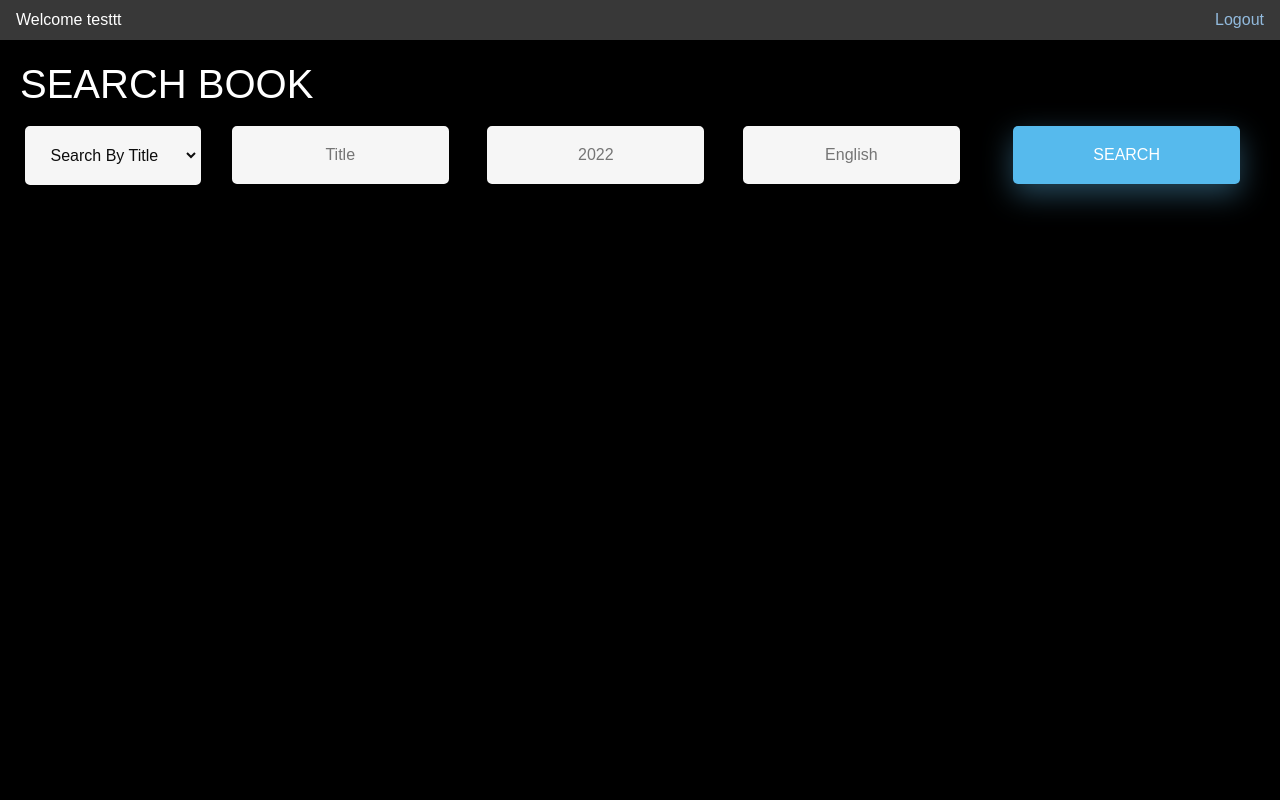
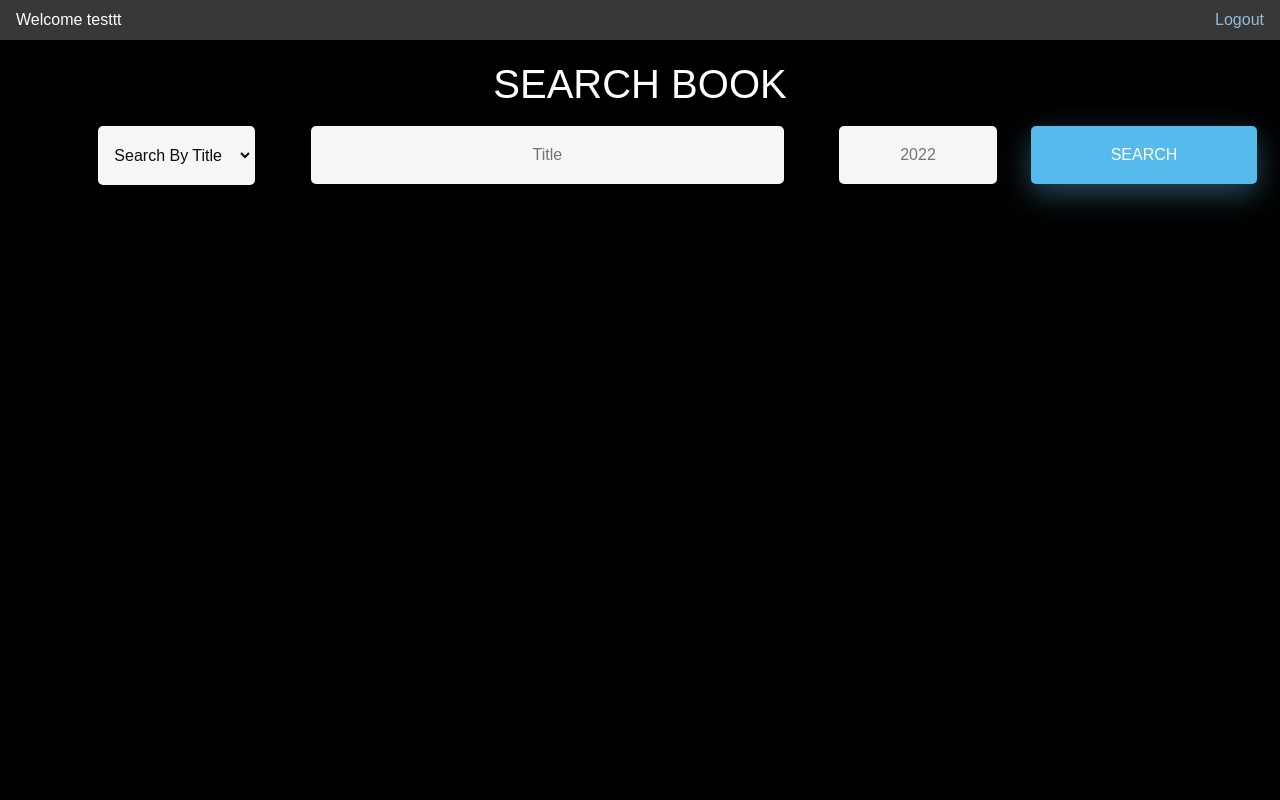
Before and after one commit to ajay0024/LibrarySearchWebsite, a Flask app: page / in a window 1280 px wide. Run offline with Flask 2, Linux system fonts and the light colour scheme; a user stored in the database is signed in; some libraries are stand-ins or nearby versions.

Commit message:
Removed Language option. Optimized Design. Removed unnecessary Pages.

```diff
--- a/main.py
+++ b/main.py
@@ -133,8 +133,8 @@ def search_book():
         filters = {}
         if request.args.get('year') != "":
             filters["Year"] = request.args.get('year')
-        if request.args.get('language') != "":
-            filters["Language"] = request.args.get('language')
+        # if request.args.get('language') != "":
+        #     filters["Language"] = request.args.get('language')
         if len(request.args.get('search-keyword')) > 3:
             keyword = request.args.get('search-keyword')
             # Search Title if title selected
--- a/static/css/mycss.css
+++ b/static/css/mycss.css
@@ -28,9 +28,19 @@ h2 {
 /* STRUCTURE */
 .wrapper {
   display: flex;
+
   align-items: center;
   justify-content: space-around;
   width: 100%;
+  min-height: 100%;
+  padding: 20px;
+}
+.search-wrapper {
+  display: flex;
+  flex-direction: column;
+  align-items: center;
+  justify-content: space-around;
+  max-width: 90%;
   min-height: 100%;
   padding: 20px;
 }
--- a/static/js/myscript.js
+++ b/static/js/myscript.js
@@ -3,7 +3,8 @@ $(document).ready(function(dateOptions) {
   $("#search-book").click(function() {
     $("#result").empty()
     if (($("#search-keyword")[0].value).length > 3) {
-      link = "search_book?search-option=" + $("#search-option")[0].value + "&language=" + $("#language")[0].value + "&year=" + $("#year")[0].value + "&search-keyword=" + $("#search-keyword")[0].value
+      // + "&language=" + $("#language")[0].value
+      link = "search_book?search-option=" + $("#search-option")[0].value + "&year=" + $("#year")[0].value + "&search-keyword=" + $("#search-keyword")[0].value
       $("#result").append("<img src='https://c.tenor.com/I6kN-6X7nhAAAAAj/loading-buffering.gif' width='50px'/>")
       $.get(link, function(data) {
         $("#result img").remove();
--- a/templates/index.html
+++ b/templates/index.html
@@ -11,38 +11,37 @@
     </div>
   </div>
 
-  <div class="wrapper fadeInDown searchBox">
-    <form>
-      <h1>
+  <div class="search-wrapper fadeInDown searchBox m-auto">
+      <h1 class="text-center w-100">
         SEARCH BOOK
       </h1>
       <div class="container-fluid">
         <div class="row">
-          <div class="fadeIn first col-12 col-md-4 col-lg-2 search-box">
-            <select id="search-option" name="search-option" class="fadeIn fourth search-option">
+          <div class="fadeIn first col-12 col-md-4 col-lg-2 search-box text-center">
+            <select id="search-option" name="search-option" class=" search-option">
               <option value="title">Search By Title</option>
               <option value="author">Search By Author</option>
             </select>
           </div>
-          <!-- <div class="fadeIn first col-12 col-md-4 col-lg search-box">
+          <!-- <div class="fadeIn first col-12 col-md-4 col-lg search-box text-center">
             <input id="title" type="text" placeholder="Title" name="title" />
           </div> -->
-          <div class="fadeIn second col-12 col-md-4 col-lg search-box">
+          <div class="fadeIn second col-12 col-md-4 col-lg-6 search-box text-center">
             <input id="search-keyword" type="text" placeholder="Title" name="search-keyword" />
           </div>
-          <div class="fadeIn third col-12 col-md-4 col-lg search-box">
+          <div class="fadeIn third col-12 col-md-4 col-lg-2 search-box text-center">
             <input id="year" type="text" placeholder="2022" name="year" />
           </div>
-          <div class="fadeIn fourth col-12 col-md-4 col-lg search-box">
+          <!-- <div class="fadeIn fourth col-12 col-md-4 col-lg search-box">
             <input id="language" type="text" placeholder="English" name="language" />
-          </div>
-          <div class="fadeIn fifth col-12 col-md-4 col-lg search-box">
+          </div> -->
+          <div class="fadeIn fifth col-12 col-md-4 col-lg-2 search-box text-center">
             <input type="button" name="" value="Search" id="search-book">
           </div>
         </div>
 
       </div>
-    </form>
+
 
   </div>
   <div class="result-wrapper result" id="result">
```
Also changed, not shown: templates/about.html (deleted, +0 -31 lines), templates/user-view.html (deleted, +0 -48 lines).
